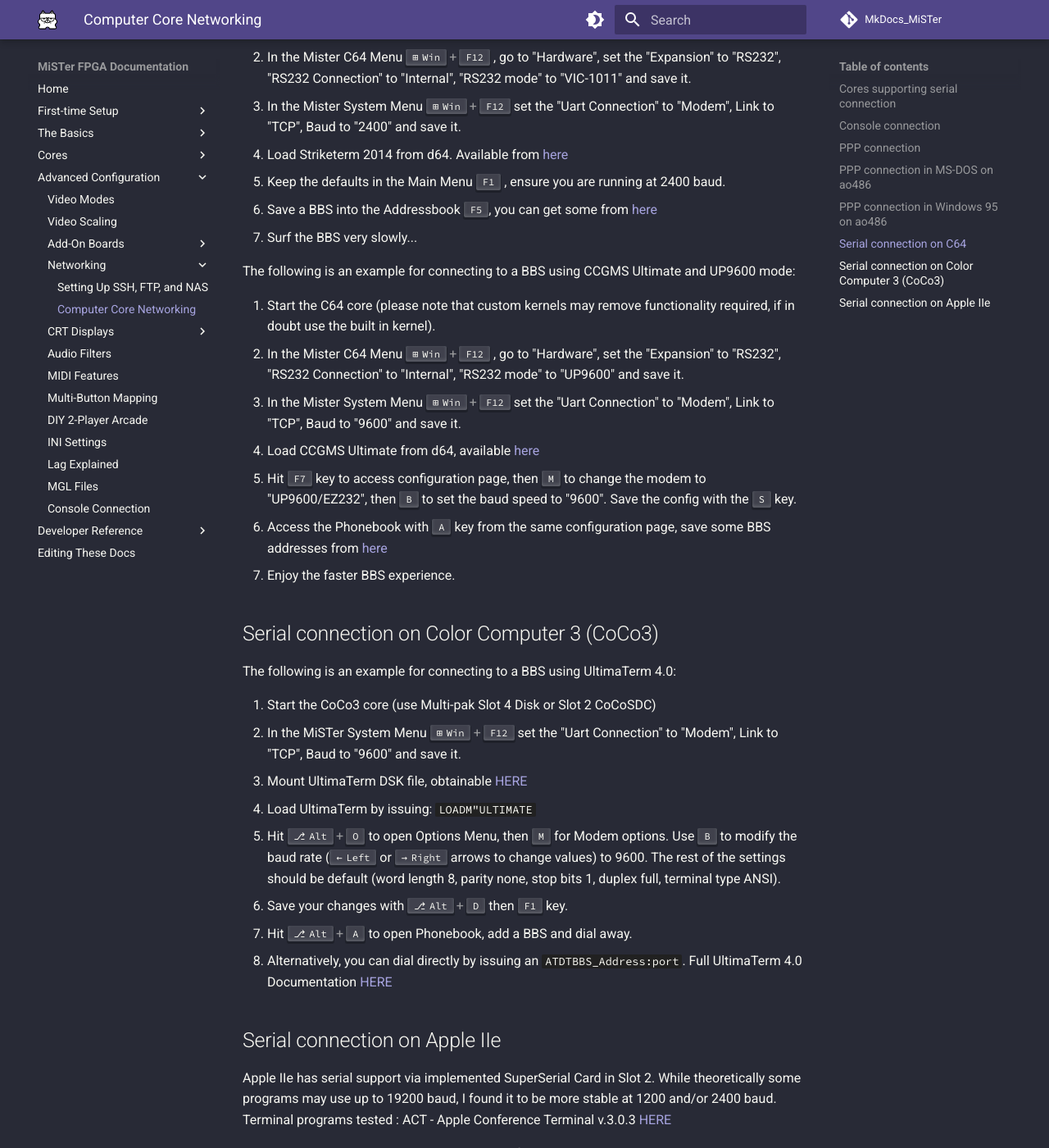
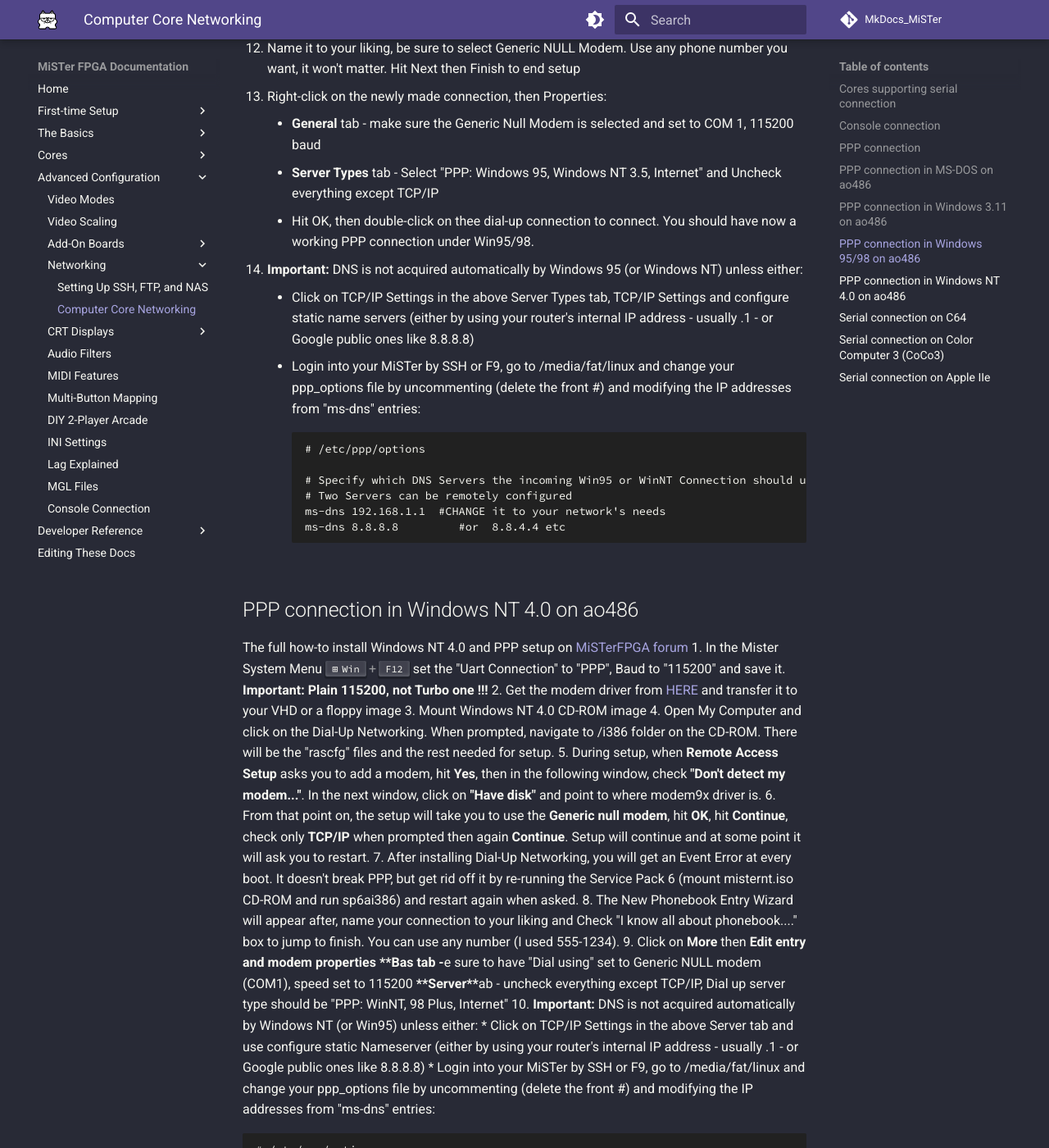
Before and after one commit to MiSTer-devel/MkDocs_MiSTer, an MkDocs documentation site: the page built from docs/advanced/computer.md, in a window 1280 px wide and 1400 px high, scrolled down 4413 px. Shown: the whole window at 82% size. Built offline with MkDocs 1.6.1 and Material for MkDocs 9.7.7, drawn with Linux system fonts in a browser that asks for light colours; comment, search, counter and statistics services are not loaded; some of the changed text lies outside the part shown.

Commit message:
Update computer.md
Added and corrected how-to about PPP in Windows 3.11, 95/98 and NT 4.0 for ao486 core.

````diff
--- a/docs/advanced/computer.md
+++ b/docs/advanced/computer.md
@@ -25,7 +25,7 @@
 ```
 Of course, change the baud rate as well to 230400 on your TCP/IP stack of choice. Tested under MiamiDX, no issues.
 
-* **ao486**. PPP and serial connections are working under DOS, tested with mTCP and various terminal software. PPP is also working under Win3.11/Win95/Win95.
+* **ao486**. PPP and serial connections are working under DOS, tested with mTCP and various terminal software. PPP is also working under Win3.11/Win95/Win98/NT 4.0.
 DOS tools are here : [dos_ftpd.zip](https://github.com/MiSTer-devel/ao486_MiSTer/raw/master/sw/dos_ftpd.zip){target=_blank}. The DOS FTP server included does not support passive mode, so set your client to use active.
 * **C64**. Serial connection.
 * **Tandy Color Computer 3 (CoCo3)**. Serial Connection.
@@ -44,11 +44,15 @@
 ## PPP connection
 Using this connection core may have internet connection. More important, the core may run ftp daemon and provide access to its filesystem, so you can use FTP client on PC to move the files to/from the emulated system.
 
-PPP daemon uses **/media/fat/linux/ppp_options** (linux\ppp_options of PC) file. Most likely you don't need to modify it. Recent update assigns IPs automatically. Core gets <your_net>.254 IP (for example 192.168.1.254). If you want other IP, then modify ppp_options file.
+PPP daemon uses **/media/fat/linux/ppp_options** (linux\ppp_options of PC) file. Most likely you don't need to modify it. Recent update assigns IPs automatically. **Core gets <your_net>.254 IP (for example 192.168.1.254). If you want to use other IP or your router has the .254, then modify ppp_options file.**. At the bottom of the file uncomment and modify the last line:
+```
+# You may explicitly define local and remote IPs for PPP link.
+# new MiSTer releases don't require it anymore.
+# IPs entered here will override automatically assigned IPs.
+#192.168.1.1:192.168.1.10
+```
 
 For correct PPP work, make sure you see a network icon in Menu core before starting the other core. Otherwise PPP link won't get IPs. If you've started core earlier, then simply connect the core to PPP and disconnect. Next connection will get correct IP. Or you can switch UART mode in OSD to renew the IP.
-
-**NOTE:** I'm looking Amiga and MSDOS terminal supporting color and control codes of linux, so it will be possible to use Midnight Commander in terminal connection. If you know such terminal application, then let me know.
 
 ## PPP connection in MS-DOS on ao486
 1. In the Mister System Menu ++win+f12++ set the "Uart Connection" to "PPP", Baud to "115200" and save it.
@@ -82,19 +86,13 @@
 ```
 8. Enjoy telnet, ftp, irc, and other internet applications while you use MS-DOS. Be sure and make sure you have ANSI.SYS loaded in CONFIG.SYS if you want to use the telnet client to hit telnet BBSes. Original discussion [HERE](https://misterfpga.org/viewtopic.php?t=896){target=_blank}.
 
-## PPP connection in Windows 95 on ao486
-Unfortunately winsock and winsock2 provided by Microsoft do not work with the ppp connection when in Windows 95.
-
-The following steps will allow you to get it working:
-
-1. In the Mister System Menu ++win+f12++ set the "Uart Connection" to "PPP" and save it.
-2. In Windows 95 ensure the COM1 device is installed in Start->Settings->Control Panel->System - Device Manager Tab, there should be a twisty called Ports(COM & LPT) and under that a "Communications Port (COM1)"
-3. If it doesn't exist go to Start->Settings->Control Panel->Add/New Hardware and it should be automatically added.
-4. Get the replacement PPP client
+## PPP connection in Windows 3.11 on ao486
+1. In the Mister System Menu ++win+f12++ set the "Uart Connection" to "PPP", Baud to "115200" and save it.
+2. Get the Trumpet Winsock PPP client
     * Download the software.  There are other newer versions available BUT be warned only version 3.0 will work.
-        * [Trumpet Winsock 3.0](https://winworldpc.com/product/trumpet-winsock/3x){target=_blank} - (I extracted the file from the disk image and uploaded it using the DOS ftp client documented above)
-5. License the Software - This software is still shareware (time limited) please license it appropriately. Once you acquire a license you can put the details in Tcpman in the "Special" menu in "Password registration"
-6. Configure Software
+        * [Trumpet Winsock 3.0](https://winworldpc.com/product/trumpet-winsock/3x){target=_blank}
+3. License the Software - This software is still shareware (time limited) please license it appropriately. Once you acquire a license you can put the details in Tcpman in the "Special" menu in "Password registration"
+4. Configure Software
     * Start Tcpman
     * Under File-->PPP Options ensure all checkboxes are unchecked and the text boxes are blank.
     * Under File-->Setup Enter an "IP Address" suitable for your LAN eg 192.168.1.254 and a "DNS Server(s)" 192.168.1.1
@@ -102,12 +100,62 @@
     * In the "Dialer settings..."
         * "COMM port" COM1
         * "Baud rate" 115200
-7. Using the software ( important, be patient )
-    * Win95 is rather slow so let it start fully before starting the PPP manager (Tcpman)
-    * Once it is started it will begin syncing with PPP on the linux host... Be patient it takes a few seconds.
-    * When you see the PPP[C021] SND and RCV you can start your TCP/IP program
 
-I have found it to be a little complicated to get started, but once it is running it is rock solid and supports multiple client programs at once.
+## PPP connection in Windows 95/98 on ao486
+1. In the Mister System Menu ++win+f12++ set the "Uart Connection" to "PPP", Baud to "115200" and save it.
+2. Get the modem driver from [HERE](https://github.com/MiSTer-devel/ao486_MiSTer/blob/master/releases/drv/modem9x.inf){target=_blank} and transfer it to your VHD or a floppy image
+   * Click the Windows 95 Start button, point to Settings, and then click Control Panel. Double-click Add New Hardware
+   * Select No to Windows search for new harware. Click Next, then select Modem from next page.
+   * Check "Don't detect my modem", then Have disk on the next page. Navigate to modem9x.inf location and install it.
+3. Install Dial-Up Networking:
+   * Click the Windows 95 Start button, point to Settings, and then click Control Panel. Double-click Add/Remove Programs.
+   * Click the Windows Setup tab. Select Communications. Click Details, select Dial-Up Networking and click OK.
+   * Click OK to close the Windows Setup dialog box. Now Dial-up networking should be now under "My Computer".
+4. Create a dial-up connection
+   * Open My Computer then Dial-Up Networking. Double-click on Make New Connection.
+   * Name it to your liking, be sure to select Generic NULL Modem. Use any phone number you want, it won't matter. Hit Next then Finish to end setup
+   * Right-click on the newly made connection, then Properties:
+       * **General** tab - make sure the Generic Null Modem is selected and set to COM 1, 115200 baud
+       * **Server Types** tab - Select "PPP: Windows 95, Windows NT 3.5, Internet" and Uncheck everything except TCP/IP
+    * Hit OK, then double-click on thee dial-up connection to connect. You should have now a working PPP connection under Win95/98.
+5. **Important:**
+DNS is not acquired automatically by Windows 95 (or Windows NT) unless either:
+    * Click on TCP/IP Settings in the above Server Types tab, TCP/IP Settings  and configure static name servers (either by using your router's internal IP address - usually .1 - or Google public ones like 8.8.8.8)
+    * Login into your MiSTer by SSH or F9, go to /media/fat/linux and change your ppp_options file by uncommenting (delete the front #) and modifying the IP addresses from "ms-dns" entries:
+```
+# /etc/ppp/options
+
+# Specify which DNS Servers the incoming Win95 or WinNT Connection should use
+# Two Servers can be remotely configured
+ms-dns 192.168.1.1  #CHANGE it to your network's needs
+ms-dns 8.8.8.8         #or  8.8.4.4 etc
+```
+
+## PPP connection in Windows NT 4.0 on ao486
+The full how-to install Windows NT 4.0 and PPP setup on [MiSTerFPGA forum](https://misterfpga.org/viewtopic.php?t=4400)
+1. In the Mister System Menu ++win+f12++ set the "Uart Connection" to "PPP", Baud to "115200" and save it. **Important: Plain 115200, not Turbo one !!!**
+2. Get the modem driver from [HERE](https://github.com/MiSTer-devel/ao486_MiSTer/blob/master/releases/drv/modem9x.inf){target=_blank} and transfer it to your VHD or a floppy image
+3. Mount Windows NT 4.0 CD-ROM image
+4. Open My Computer and click on the Dial-Up Networking. When prompted, navigate to /i386 folder on the CD-ROM. There will be the "rascfg" files and the rest needed for setup.
+5. During setup, when **Remote Access Setup** asks you to add a modem, hit **Yes**, then in the following window, check **"Don't detect my modem..."**. In the next window, click on **"Have disk"** and point to where modem9x driver is.
+6. From that point on, the setup will take you to use the **Generic null modem**, hit **OK**, hit **Continue**, check only **TCP/IP** when prompted then again **Continue**. Setup will continue and at some point it will ask you to restart.
+7. After installing Dial-Up Networking, you will get an Event Error at every boot. It doesn't break PPP, but get rid off it by re-running the Service Pack 6 (mount misternt.iso CD-ROM and run sp6ai386) and restart again when asked.
+8. The New Phonebook Entry Wizard will appear after, name your connection to your liking and Check "I know all about phonebook...." box to jump to finish. You can use any number (I used 555-1234).
+9. Click on **More** then **Edit entry and modem properties**
+    * **Basic** tab - be sure to  have "Dial using" set to Generic NULL modem (COM1), speed set to 115200
+    * **Server** tab - uncheck everything except TCP/IP, Dial up server type should be "PPP: WinNT, 98 Plus, Internet"
+10. **Important:**
+DNS is not acquired automatically by Windows NT (or Win95) unless either:
+    * Click on TCP/IP Settings in the above Server tab and use configure static Nameserver (either by using your router's internal IP address - usually .1 - or Google public ones like 8.8.8.8)
+    * Login into your MiSTer by SSH or F9, go to /media/fat/linux and change your ppp_options file by uncommenting (delete the front #) and modifying the IP addresses from "ms-dns" entries:
+```
+# /etc/ppp/options
+
+# Specify which DNS Servers the incoming Win95 or WinNT Connection should use
+# Two Servers can be remotely configured
+ms-dns 192.168.1.1  #CHANGE it to your network's needs
+ms-dns 8.8.8.8         #or  8.8.4.4 etc
+```
 
 ## Serial connection on C64
 The following is an example for connecting to a BBS using Striketerm 2014 and VIC-101 2400 baud mode:
````
